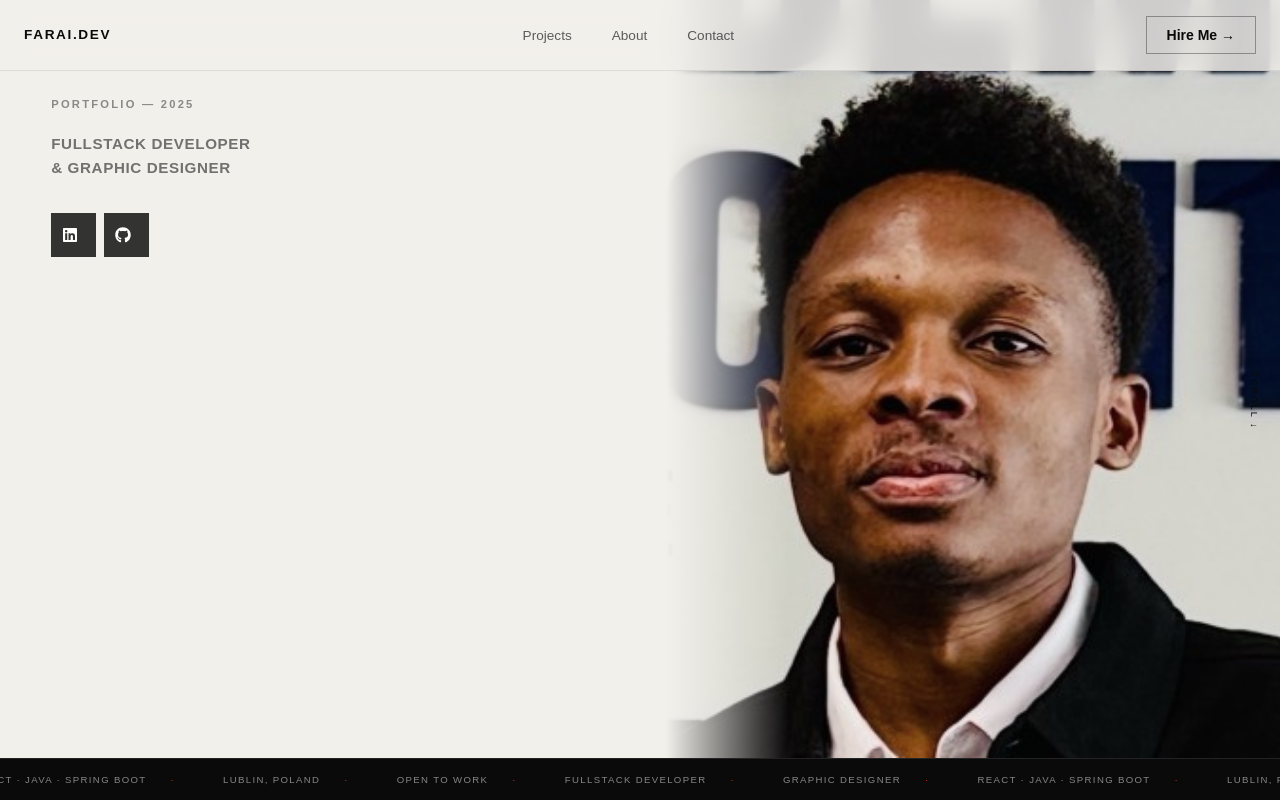
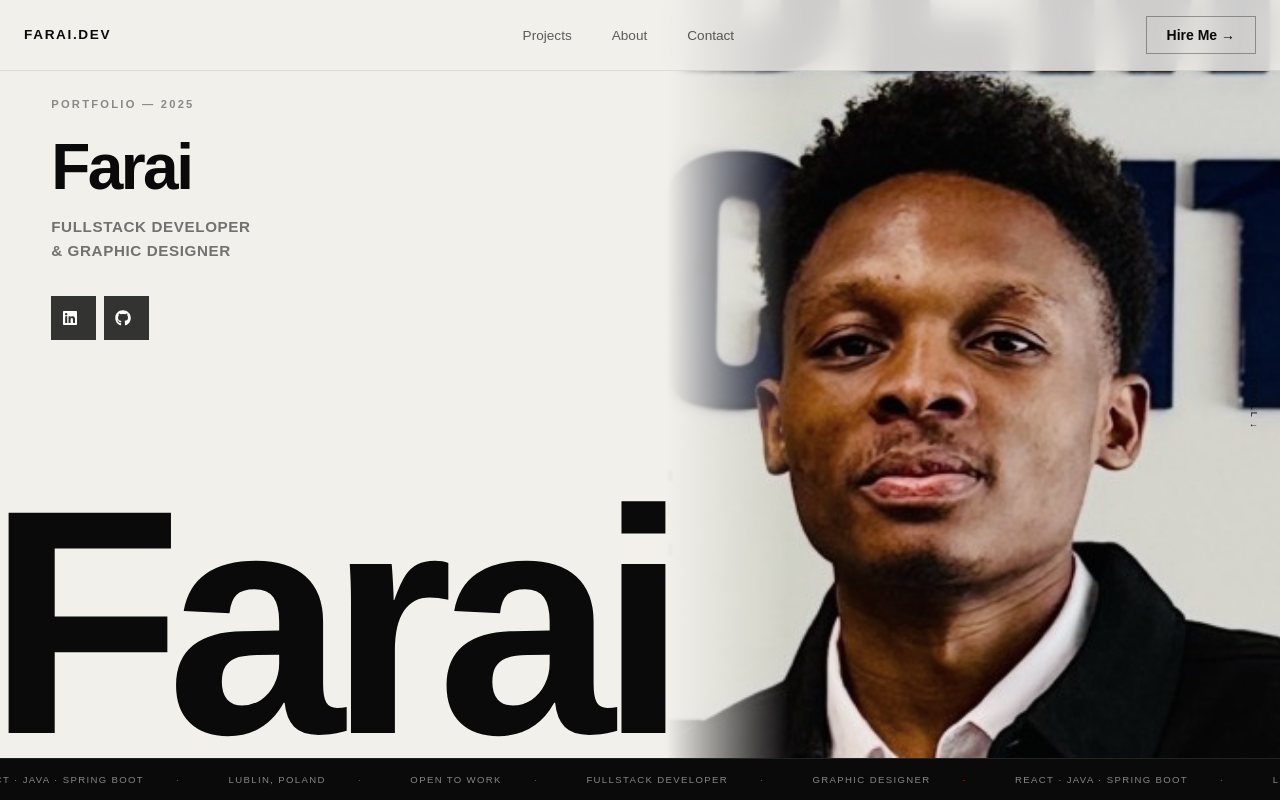
Before and after one commit to fariethedev/farai-portfolio, a React (Vite) app: page / in a window 1280 px wide. Shown: the top 800 px of the page. Built offline with nearby package versions, Linux system fonts and the light colour scheme.

Commit message:
feat: simplified hero to single name 'Farai' as per user request

```diff
--- a/src/components/Header.jsx
+++ b/src/components/Header.jsx
@@ -85,7 +85,7 @@ function Ticker() {
             color: "rgba(255,255,255,0.5)",
             padding: "0 1.5rem",
           }}>
-            {item}<span style={{ color: "#e03120", marginLeft: "1.5rem" }}>·</span>
+            {item}<span style={{ color: "#e03120", marginLeft: "2rem" }}>·</span>
           </span>
         ))}
       </motion.div>
@@ -110,7 +110,6 @@ export default function Header() {
       ref={sectionRef}
       style={{ background: "var(--off-white)", overflowX: "hidden" }}
       className="relative w-full overflow-hidden"
-    /* Fixed full-viewport height */
     >
       {/* ════════════════ DESKTOP (≥ 768px) ════════════════ */}
       <div
@@ -126,11 +125,9 @@ export default function Header() {
             position: "absolute",
             top: 0,
             right: 0,
-            /* Photo takes up right ~48% */
             width: "48%",
-            /* Only goes down to where ticker begins */
             height: "calc(100% - 2.6rem)",
-            zIndex: 10, /* ON TOP of the name text */
+            zIndex: 10,
             y: photoY,
             opacity: photoOp,
           }}
@@ -147,7 +144,6 @@ export default function Header() {
               display: "block",
             }}
           />
-          {/* Subtle left-side fade so name bleeds through at the bottom */}
           <div style={{
             position: "absolute",
             inset: 0,
@@ -170,7 +166,6 @@ export default function Header() {
             opacity: contentOp,
           }}
         >
-          {/* Small label */}
           <p style={{
             fontFamily: "'Poppins', sans-serif",
             fontSize: "0.7rem",
@@ -183,7 +178,17 @@ export default function Header() {
             Portfolio — 2025
           </p>
 
-
+          <h2 style={{
+            fontFamily: "'Poppins', sans-serif",
+            fontWeight: 800,
+            fontSize: "clamp(2rem, 5vw, 4rem)",
+            lineHeight: 1.1,
+            color: "#0a0a0a",
+            letterSpacing: "-0.04em",
+            marginBottom: "0.8rem",
+          }}>
+            Farai
+          </h2>
 
           <p style={{
             fontFamily: "'Poppins', sans-serif",
@@ -199,7 +204,6 @@ export default function Header() {
             FullStack Developer<br />&amp; Graphic Designer
           </p>
 
-          {/* Social slide-reveal buttons */}
           <div style={{ display: "flex", gap: "0.5rem" }}>
             {socials.map((s) => (
               <SliderLink key={s.label} icon={s.icon} label={s.label} href={s.href} />
@@ -207,7 +211,7 @@ export default function Header() {
           </div>
         </motion.div>
 
-        {/* ── Scroll hint — vertical right ── */}
+        {/* ── Scroll hint ── */}
         <motion.p
           initial={{ opacity: 0 }}
           animate={{ opacity: 1 }}
@@ -230,7 +234,31 @@ export default function Header() {
           Scroll ↓
         </motion.p>
 
-
+        {/* ── Giant background name ── */}
+        <motion.h1
+          initial={{ y: 80, opacity: 0 }}
+          animate={{ y: 0, opacity: 1 }}
+          transition={{ duration: 1.0, ease: [0.16, 1, 0.3, 1] }}
+          style={{
+            position: "absolute",
+            bottom: "2.6rem",
+            left: "-0.04em",
+            zIndex: 5,
+            fontFamily: "'Poppins', sans-serif",
+            fontWeight: 900,
+            fontSize: "clamp(6rem, 25vw, 30rem)",
+            lineHeight: 0.85,
+            color: "#0a0a0a",
+            letterSpacing: "-0.05em",
+            whiteSpace: "nowrap",
+            userSelect: "none",
+            pointerEvents: "none",
+            y: nameY,
+            opacity: nameOp,
+          }}
+        >
+          Farai
+        </motion.h1>
 
         <Ticker />
       </div>
@@ -240,18 +268,13 @@ export default function Header() {
         className="md:hidden flex flex-col relative"
         style={{ height: "100svh", minHeight: "580px" }}
       >
-        {/* Photo — top portion, object-cover portrait */}
         <motion.div
           initial={{ opacity: 0 }}
           animate={{ opacity: 1 }}
           transition={{ duration: 0.9 }}
           style={{ opacity: photoOp, y: photoY, position: "relative", flex: "0 0 54%" }}
         >
-          <div style={{
-            width: "100%",
-            height: "100%",
-            overflow: "hidden",
-          }}>
+          <div style={{ width: "100%", height: "100%", overflow: "hidden" }}>
             <img
               src="/images/FARAIIMAGE.jpg"
               alt="Farai Mahaso"
@@ -264,7 +287,6 @@ export default function Header() {
                 display: "block",
               }}
             />
-            {/* Bottom fade into off-white */}
             <div style={{
               position: "absolute",
               bottom: 0, left: 0, right: 0,
@@ -274,7 +296,6 @@ export default function Header() {
           </div>
         </motion.div>
 
-        {/* Bottom content */}
         <motion.div
           style={{ opacity: contentOp, y: contentY, flex: 1, display: "flex", flexDirection: "column", justifyContent: "flex-end", padding: "0 1.25rem 2.8rem" }}
         >
@@ -303,13 +324,14 @@ export default function Header() {
             style={{
               fontFamily: "'Poppins', sans-serif",
               fontWeight: 900,
-              fontSize: "clamp(2.8rem, 11vw, 4.5rem)",
+              fontSize: "clamp(3.5rem, 15vw, 6rem)",
               lineHeight: 0.92,
               color: "#0a0a0a",
               letterSpacing: "-0.04em",
               margin: 0,
             }}
           >
+            Farai
           </motion.h1>
         </motion.div>
 
```
